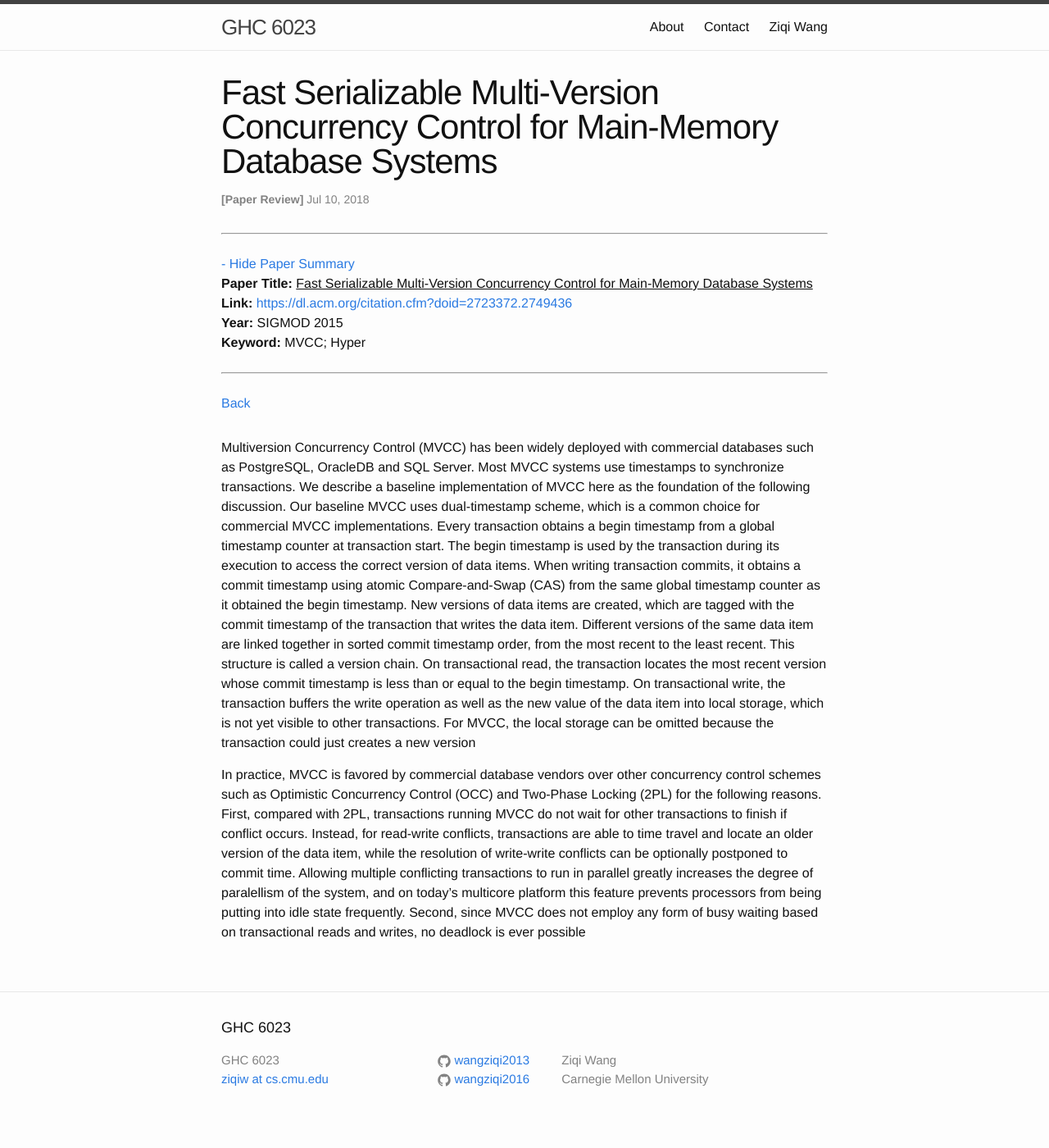
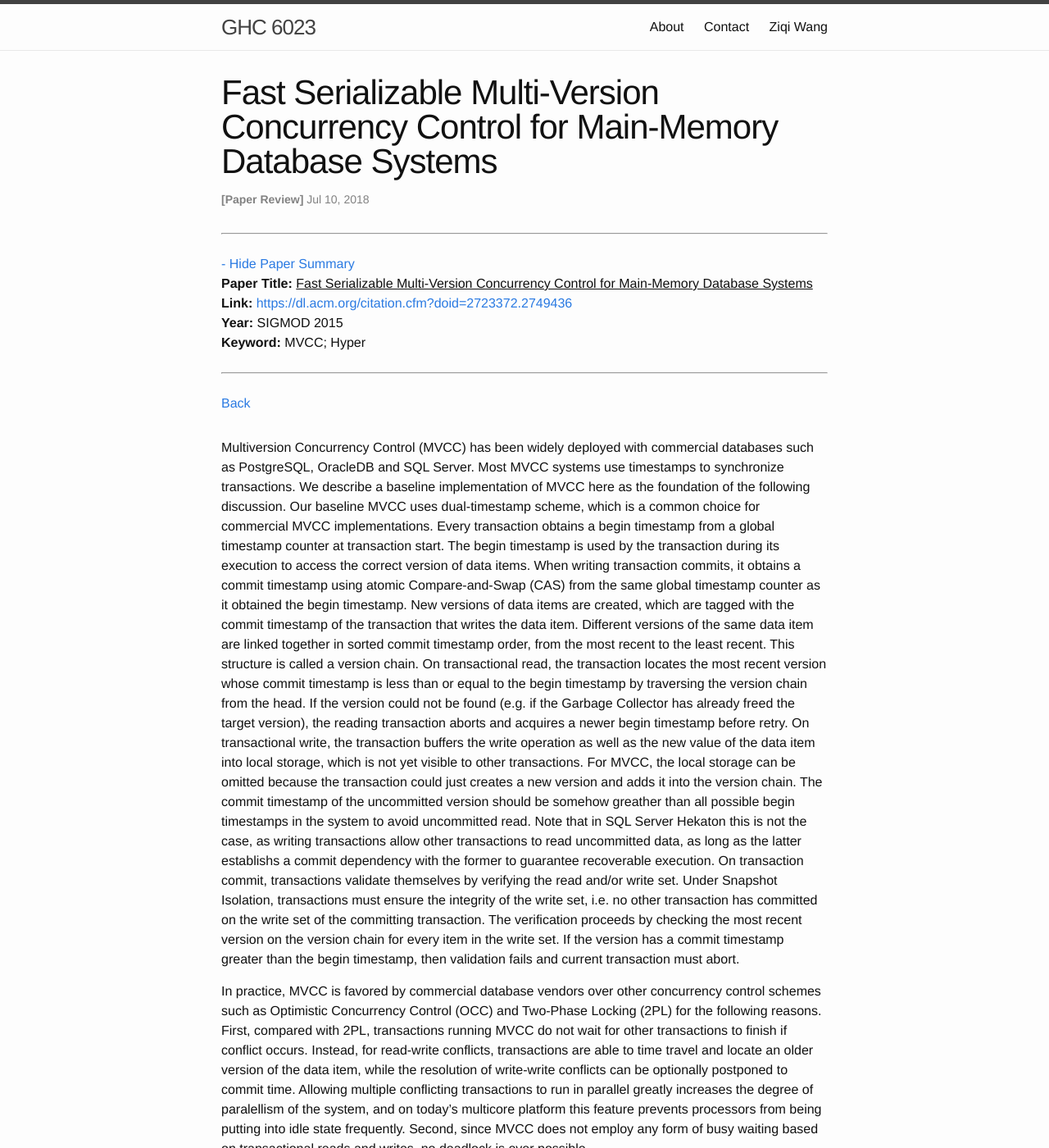
Before and after one commit to wangziqi2013/wangziqi2013.github.io, a Jekyll site: the page built from _posts/2018-07-09-Fast Serializable Multi-Version Concurrency Control for Main-Memory Database Systems.markdown, in a window 1280 px wide and 1400 px high. Shown: the whole window at 82% size. Built offline with Jekyll 4.4.1, drawn with Linux system fonts in a browser that asks for light colours.

Commit message:
Still working

```diff
--- a/_posts/2018-07-09-Fast Serializable Multi-Version Concurrency Control for Main-Memory Database Systems.markdown
+++ b/_posts/2018-07-09-Fast Serializable Multi-Version Concurrency Control for Main-Memory Database Systems.markdown
@@ -23,10 +23,19 @@ using atomic Compare-and-Swap (CAS) from the same global timestamp counter as it
 of data items are created, which are tagged with the commit timestamp of the transaction that writes the data item.
 Different versions of the same data item are linked together in sorted commit timestamp order, from the most recent
 to the least recent. This structure is called a version chain. On transactional read, the transaction locates the most
-recent version whose commit timestamp is less than or equal to the begin timestamp. On transactional write, the
+recent version whose commit timestamp is less than or equal to the begin timestamp by traversing the version chain from
+the head. If the version could not be found (e.g. if the Garbage Collector has already freed the target version), the
+reading transaction aborts and acquires a newer begin timestamp before retry. On transactional write, the
 transaction buffers the write operation as well as the new value of the data item into local storage, which is not yet
 visible to other transactions. For MVCC, the local storage can be omitted because the transaction could just creates a
-new version
+new version and adds it into the version chain. The commit timestamp of the uncommitted version should be somehow greather
+than all possible begin timestamps in the system to avoid uncommitted read. Note that in SQL Server Hekaton this is not
+the case, as writing transactions allow other transactions to read uncommitted data, as long as the latter establishs
+a commit dependency with the former to guarantee recoverable execution. On transaction commit, transactions validate
+themselves by verifying the read and/or write set. Under Snapshot Isolation, transactions must ensure the integrity of
+the write set, i.e. no other transaction has committed on the write set of the committing transaction. The verification
+proceeds by checking the most recent version on the version chain for every item in the write set. If the version has
+a commit timestamp greater than the begin timestamp, then validation fails and current transaction must abort.
 
 In practice, MVCC is favored by commercial database vendors over other concurrency control schemes
 such as Optimistic Concurrency Control (OCC) and Two-Phase Locking (2PL) for the following reasons. First, compared with
```
